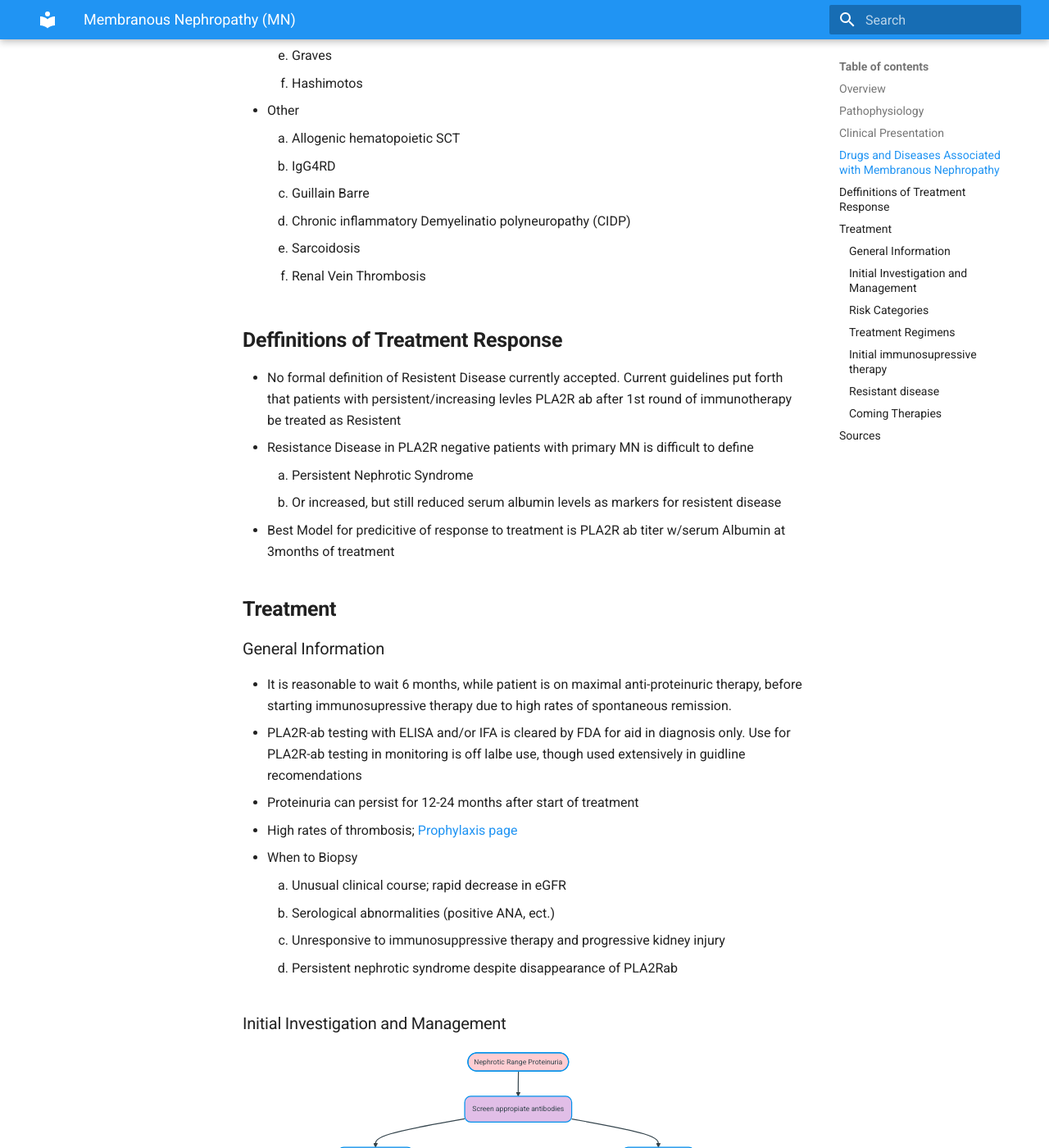
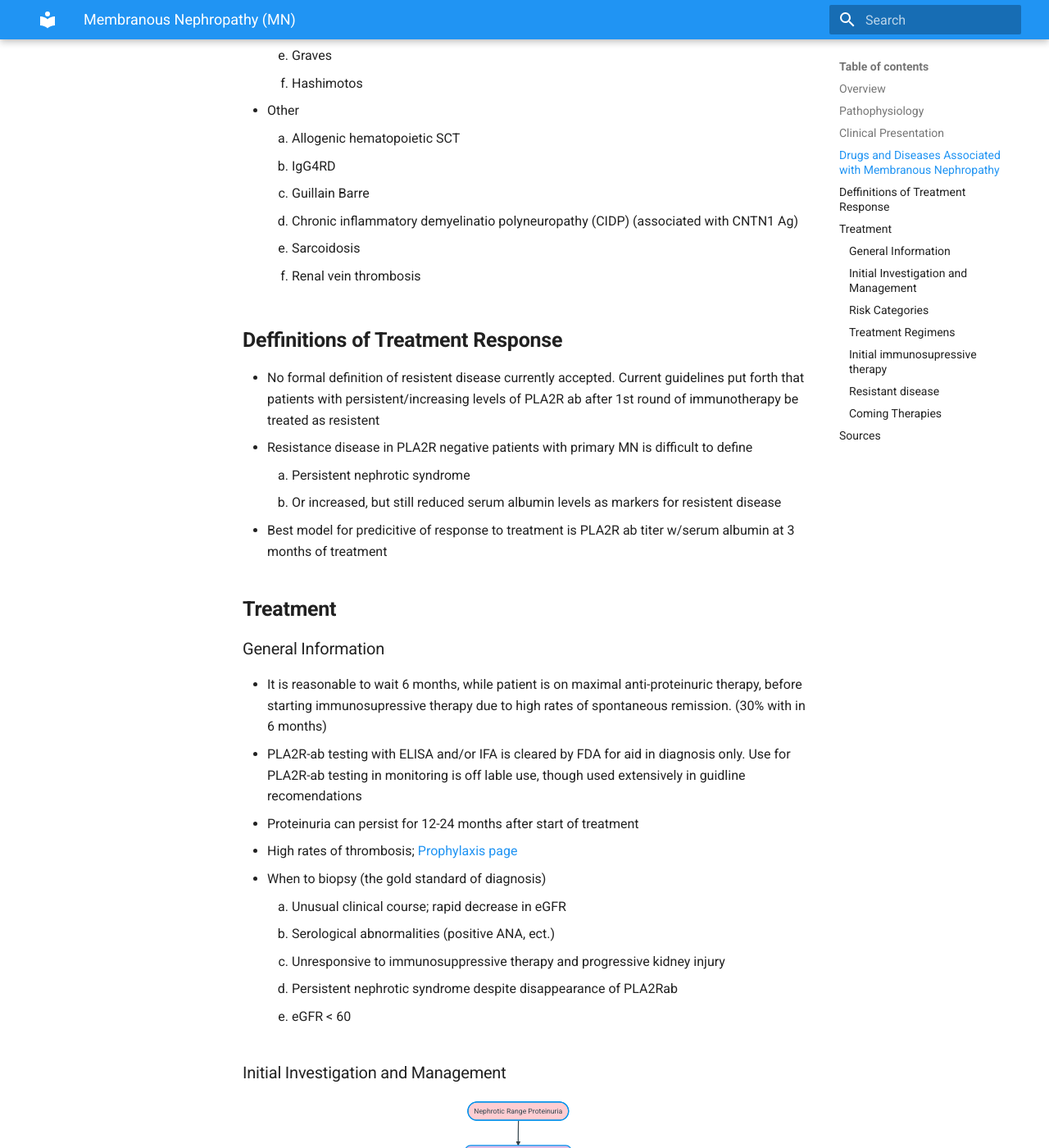
Before and after one commit to TTUNEPH2025/GN, an MkDocs documentation site: the page built from docs/Membranous.md, in a window 1280 px wide and 1400 px high, scrolled down 2987 px. Shown: the whole window at 82% size. Built offline with MkDocs 1.6.1 and Material for MkDocs 9.7.7, drawn with Linux system fonts in a browser that asks for light colours; some of the changed text lies outside the part shown.

Commit message:
Update Membranous.md

````diff
--- a/docs/Membranous.md
+++ b/docs/Membranous.md
@@ -33,17 +33,17 @@
     1. Exostosin 1/Exostosin 2 (EXT1/EXT2): often associated with autoimmune disease
     2. NELL 1: most heterogenous of all antigens, associated in many disease states (drugs, malignancy, autoiummune, infection), should invoke age approiate cancer screenings
     3. THSD7A: can be associated with malignancy
-    4. NDNF: associated with syphilsis
+    4. NDNF: associated with syphilis
     5. PCSK6: NSAID
-    6. Protocadherin 7: primary older patients, minimal complement activation and high rates of spontaneous remission
+    6. Protocadherin 7 (PCHD7): primary older patients, minimal complement activation and high rates of spontaneous remission
     7. FAT1: associated with stemcell transplant patients, progressive and can re-occur in allograft
     8. Semaphorin 3b: pediatric patients w/onset <2 years old
- * Most common Secondary MN found in SLE patients
+ * Most common secondary MN found in SLE patients
 ## **Clinical Presentation**
  * Proteniuria --> 75% of cases fully nephrotic
- * Normotensive
  * Normal/perserved renal function
- * 50% of cases with microscopic hematuria
+ * 50% of cases with microscopic hematuria and HTN
+ * Thromboembolism occurs in 7%, mostly in the first 6 months
 ## **Drugs and Diseases Associated with Membranous Nephropathy**
  * Drugs
     1. Gold salts
@@ -51,12 +51,12 @@
     3. Penicillamine
     4. Bucillamin
     5. Catopril (sulfhydryl group)
-    6. Lipoic Acid (found in supplaments)
+    6. Lipoic acid (found in supplaments)
     7. NSAID (assoicated with PCSK6 antigen)
     8. Tiopronin
     9. Trimethadione
  * Malignancy
-    1. Mainly Carcinomas
+    1. Mainly carcinomas
     2. MC lung (highly associated with older patients who have a smoking history)
     3. GI
     4. Prostate
@@ -78,26 +78,27 @@
     1. Allogenic hematopoietic SCT
     2. IgG4RD
     3. Guillain Barre
-    4. Chronic inflammatory Demyelinatio polyneuropathy (CIDP)
+    4. Chronic inflammatory demyelinatio polyneuropathy (CIDP) (associated with CNTN1 Ag)
     5. Sarcoidosis
-    6. Renal Vein Thrombosis
+    6. Renal vein thrombosis
 ## **Deffinitions of Treatment Response**
- * No formal definition of Resistent Disease currently accepted. Current guidelines put forth that patients with persistent/increasing levles PLA2R ab after 1st round of immunotherapy be treated as Resistent
- * Resistance Disease in PLA2R negative patients with primary MN is difficult to define
-    1. Persistent Nephrotic Syndrome
+ * No formal definition of resistent disease currently accepted. Current guidelines put forth that patients with persistent/increasing levels of PLA2R ab after 1st round of immunotherapy be treated as resistent
+ * Resistance disease in PLA2R negative patients with primary MN is difficult to define
+    1. Persistent nephrotic syndrome
     2. Or increased, but still reduced serum albumin levels as markers for resistent disease
-  * Best Model for predicitive of response to treatment is PLA2R ab titer w/serum Albumin at 3months of treatment
+  * Best model for predicitive of response to treatment is PLA2R ab titer w/serum albumin at 3 months of treatment
 ## **Treatment**
 ### General Information
- * It is reasonable to wait 6 months, while patient is on maximal anti-proteinuric therapy, before starting immunosupressive therapy due to high rates of spontaneous remission.
- * PLA2R-ab testing with ELISA and/or IFA is cleared by FDA for aid in diagnosis only. Use for PLA2R-ab testing in monitoring is off lalbe use, though used extensively in guidline recomendations
+ * It is reasonable to wait 6 months, while patient is on maximal anti-proteinuric therapy, before starting immunosupressive therapy due to high rates of spontaneous remission. (30% with in 6 months)
+ * PLA2R-ab testing with ELISA and/or IFA is cleared by FDA for aid in diagnosis only. Use for PLA2R-ab testing in monitoring is off lable use, though used extensively in guidline recomendations
  * Proteinuria can persist for 12-24 months after start of treatment
  * High rates of thrombosis; [Prophylaxis page](Prophylaxis.md)
- * When to Biopsy
+ * When to biopsy (the gold standard of diagnosis)
     1. Unusual clinical course; rapid decrease in eGFR
     2. Serological abnormalities (positive ANA, ect.)
     3. Unresponsive to immunosuppressive therapy and progressive kidney injury
     4. Persistent nephrotic syndrome despite disappearance of PLA2Rab
+    5. eGFR < 60
 ### Initial Investigation and Management
 ```mermaid
 ---
````
